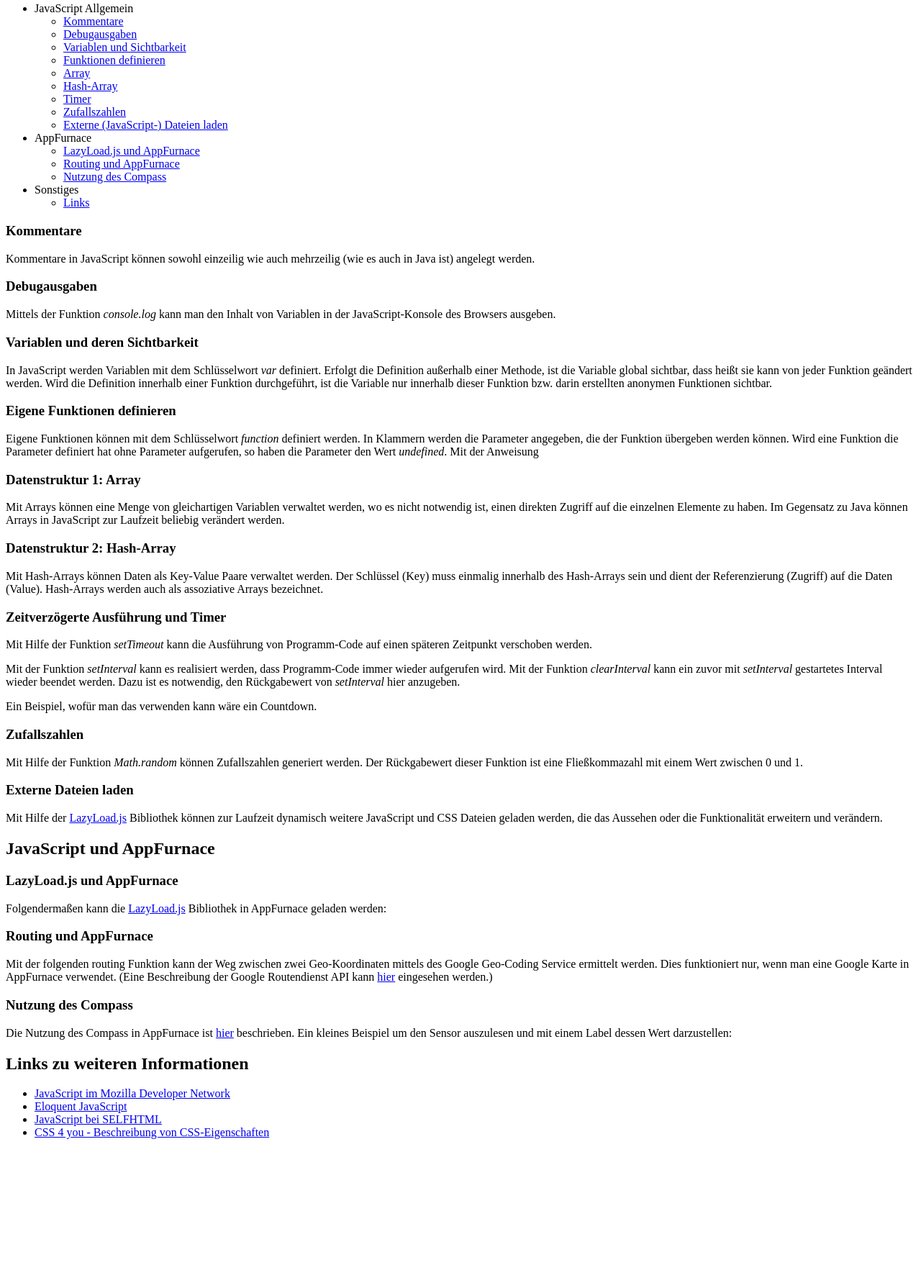
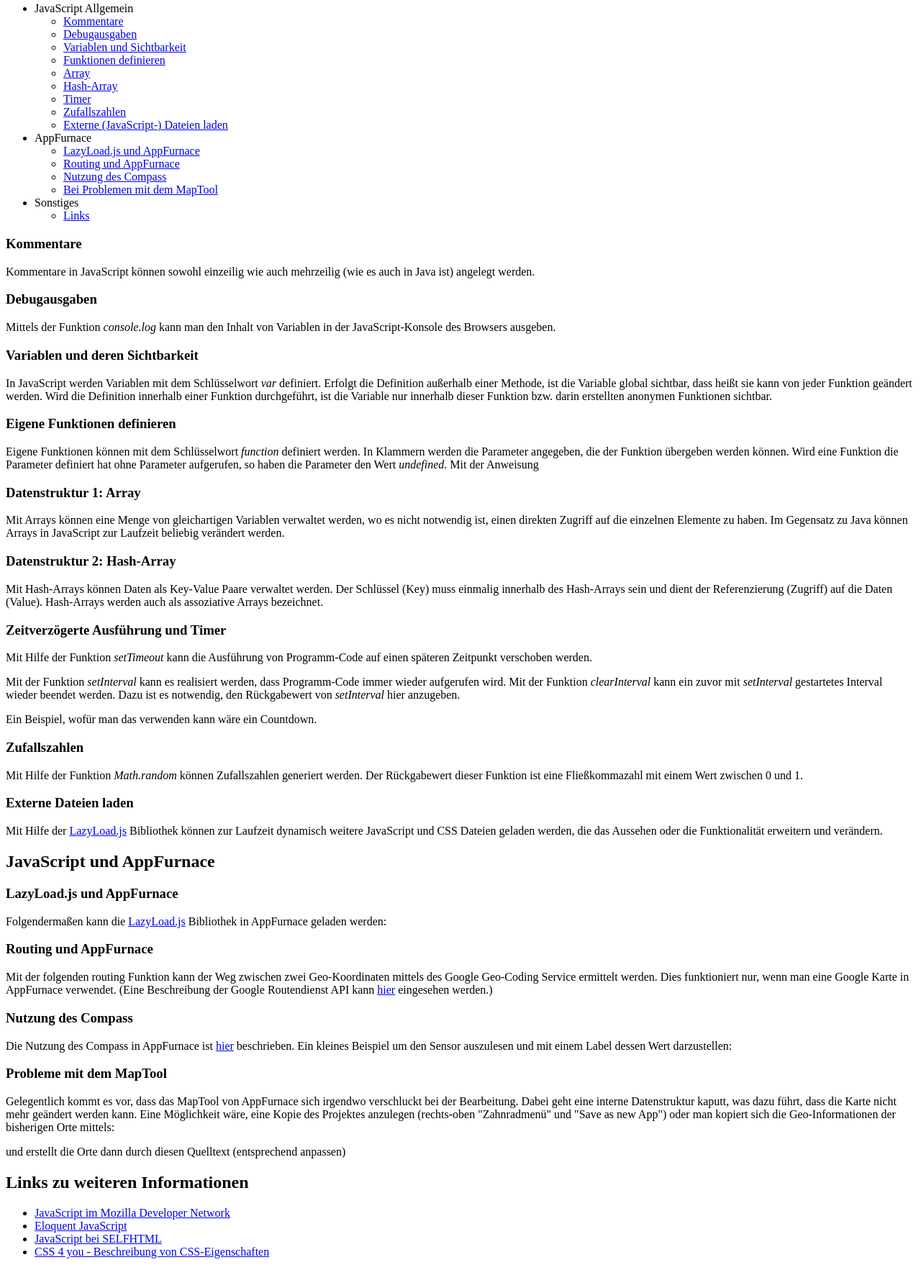
Before and after one commit to AndreasLochwitz/JavaScript-und-AppFurnace, a plain HTML site: page index.html in a window 1280 px wide. Shown: the part 141-1906 px from the top of the page at 72% size. Before the commit the page ends 1740 px from the top, so only its background shows below. Drawn offline with Linux system fonts and the light colour scheme.

Commit message:
Added Documentation about troubleshooting with the map tool

```diff
--- a/index.html
+++ b/index.html
@@ -28,7 +28,7 @@
 					<li><a href="#lazyloadappfurnace">LazyLoad.js und AppFurnace</a></li>
 					<li><a href="#routingappfurance">Routing und AppFurnace</a></li>
 					<li><a href="#compass">Nutzung des Compass</a></li>
-
+					<li><a href="#maptool">Bei Problemen mit dem MapTool</a></li>
 				</ul>
 				<!-- <li><a href=""></a></li>
 				<li><a href=""></a></li>
@@ -111,6 +111,12 @@
 		<p>Die Nutzung des Compass in AppFurnace ist <a href="http://the.appfurnace.com/docs/cordova_compass_compass.md.html#Compass" target="_blank">hier</a> beschrieben. Ein kleines Beispiel um den Sensor auszulesen und mit einem Label dessen Wert darzustellen:</p>
 		<script src="https://gist.github.com/AndreasLochwitz/8072031.js"></script>
 
+        <h3><a name="maptool">Probleme mit dem MapTool</a></h3>
+        <p>Gelegentlich kommt es vor, dass das MapTool von AppFurnace sich irgendwo verschluckt bei der Bearbeitung. Dabei geht eine interne Datenstruktur kaputt, was dazu führt, dass die Karte nicht mehr geändert werden kann. Eine Möglichkeit wäre, eine Kopie des Projektes anzulegen (rechts-oben "Zahnradmenü" und "Save as new App") oder man kopiert sich die Geo-Informationen der bisherigen Orte mittels:</p>
+    <script src="https://gist.github.com/AndreasLochwitz/8298801.js"></script>
+    <p> und erstellt die Orte dann durch diesen Quelltext (entsprechend anpassen)</p>
+    <script src="https://gist.github.com/AndreasLochwitz/8298661.js"></script>
+
 		<h2><a name="links">Links zu weiteren Informationen</a></h2>
 		<ul>
 			<li><a href="https://developer.mozilla.org/en-US/docs/Web/JavaScript" target="_blank">JavaScript im Mozilla Developer Network</a></li>
```
